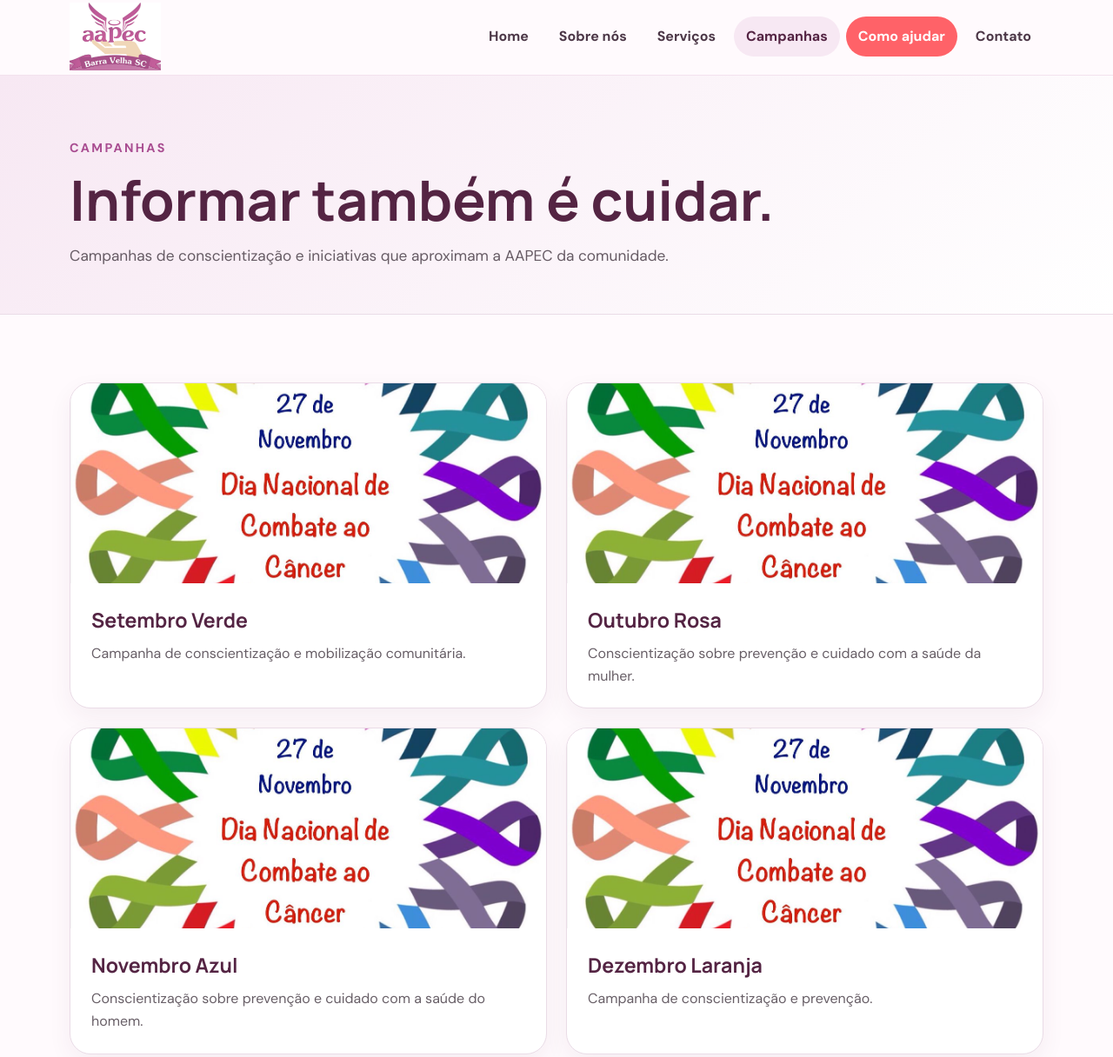
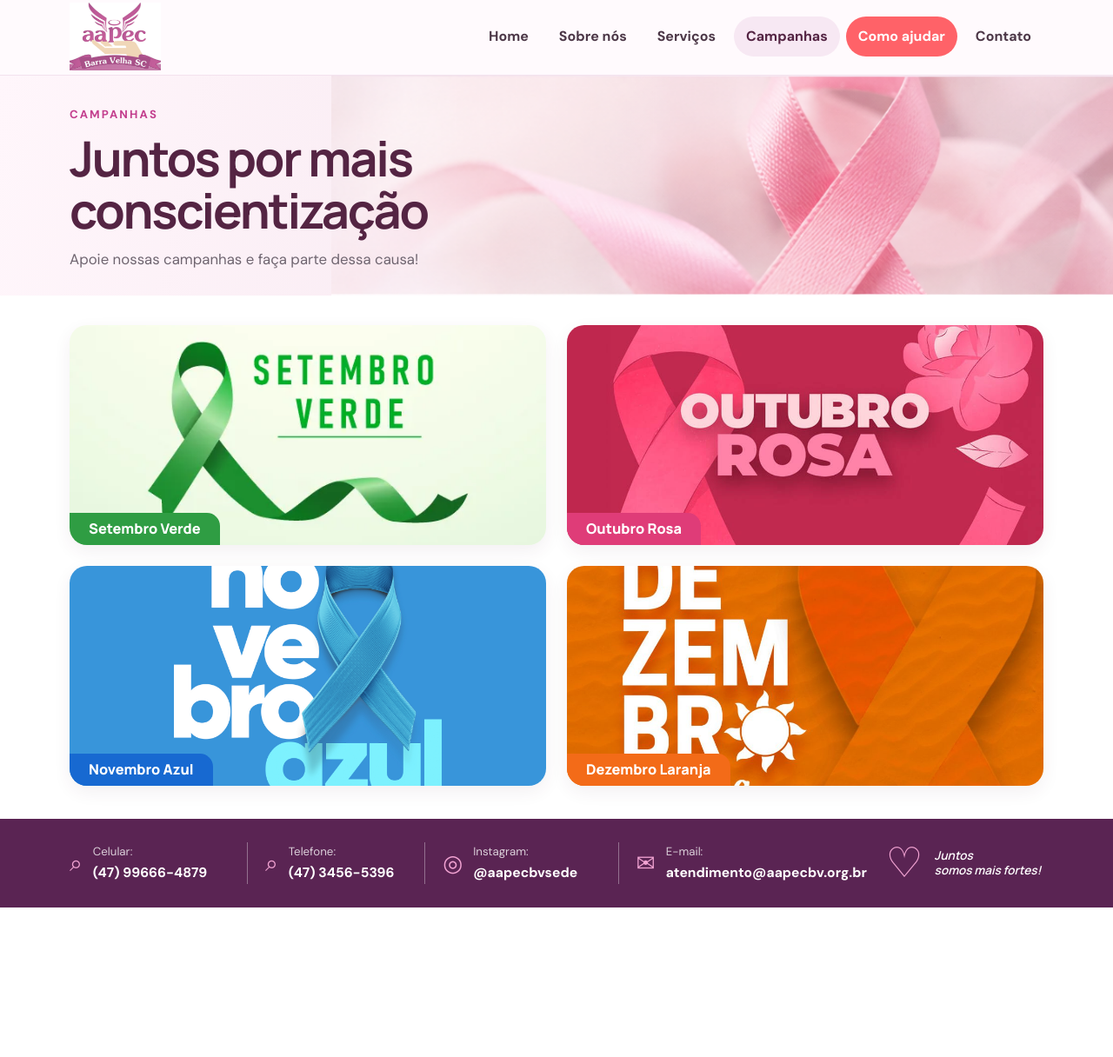
Before and after one commit to Skarlety-Goncalves/AAPEC, a plain HTML site: page paginas/campanhas.html in a window 1280 px wide. Shown: the part 2-1218 px from the top of the page at 87% size. After the commit the page ends 1046 px from the top, so only its background shows below. Drawn offline with Linux system fonts and the light colour scheme.

Commit message:
Add files via upload
atualização do site AAPEC

```diff
--- a/css/style.css
+++ b/css/style.css
@@ -29,7 +29,37 @@ a{color:inherit;text-decoration:none}img{max-width:100%;display:block}button,inp
 
 .campaign-grid{display:grid;grid-template-columns:repeat(2,1fr);gap:22px}.campaign{overflow:hidden;background:#fff;border:1px solid var(--borda);border-radius:24px;box-shadow:0 10px 28px rgba(84,36,67,.06);transition:.2s}.campaign:hover{transform:translateY(-4px);box-shadow:var(--sombra)}.campaign img{width:100%;height:230px;object-fit:cover}.campaign-body{padding:24px}.campaign-body h3{font-family:Manrope;color:var(--rosa-escuro);font-size:1.45rem;margin-bottom:7px}.campaign-body p{color:#685f67}.address{display:block;margin-top:13px;padding:9px 12px;background:var(--rosa-claro);border-radius:10px;color:var(--rosa-escuro);font-weight:700;font-size:.92rem}.campaign-link{display:block}
 
+/* CAMPANHAS — somente as quatro artes, com os meses correspondentes */
+.campaigns-only{padding:72px 0 88px;background:var(--creme);min-height:calc(100vh - 170px)}
+.campaign-photo-grid{display:grid;grid-template-columns:repeat(2,minmax(0,1fr));gap:28px}
+.campaign-photo{margin:0;background:#fff;border:1px solid var(--borda);border-radius:24px;overflow:hidden;box-shadow:0 12px 30px rgba(84,36,67,.08)}
+.campaign-photo img{width:100%;aspect-ratio:4/3;object-fit:cover;display:block}
+.campaign-photo figcaption{font-family:Manrope,Arial,sans-serif;font-size:1.35rem;font-weight:800;color:var(--rosa-escuro);padding:16px 22px 18px;text-align:center}
+
 .footer{background:#311b2b;color:#fff;margin-top:50px;padding-top:55px}.footer-grid{display:grid;grid-template-columns:1.3fr .7fr 1fr;gap:40px;padding-bottom:42px}.footer-logo{width:105px;background:#fff;border-radius:12px;padding:4px;margin-bottom:14px}.footer p{color:rgba(255,255,255,.7);max-width:390px}.footer h3{font-family:Manrope;margin-bottom:14px}.footer ul{list-style:none;display:grid;gap:9px}.footer li,.footer a{color:rgba(255,255,255,.7)}.footer a:hover{color:#fff}.footer-bottom{border-top:1px solid rgba(255,255,255,.12);padding:20px 0;color:rgba(255,255,255,.5);font-size:.9rem}
 
 @media(max-width:850px){.menu-btn{display:block}.nav-links{position:absolute;top:88px;left:0;right:0;background:#fff;border-bottom:1px solid var(--borda);display:none;flex-direction:column;align-items:stretch;padding:15px 4%;box-shadow:0 12px 25px rgba(0,0,0,.06)}.nav-links.open{display:flex}.nav-links a{border-radius:10px}.grid{grid-template-columns:repeat(2,1fr)}.destaque,.two-col,.contact-grid{grid-template-columns:1fr}.destaque>div{padding:38px}.destaque img{min-height:300px}.footer-grid{grid-template-columns:1fr 1fr}.cta{flex-direction:column;align-items:flex-start}}
-@media(max-width:560px){.navbar{min-height:78px}.nav-links{top:78px}.logo{width:90px}.hero{min-height:590px}.hero-content{padding:60px 0}.hero h1{font-size:2.8rem}.section{padding:60px 0}.grid,.campaign-grid,.footer-grid{grid-template-columns:1fr}.destaque>div{padding:30px}.destaque img{min-height:260px}.cta{padding:34px 25px}}
+@media(max-width:560px){.campaign-photo-grid{grid-template-columns:1fr}.navbar{min-height:78px}.nav-links{top:78px}.logo{width:90px}.hero{min-height:590px}.hero-content{padding:60px 0}.hero h1{font-size:2.8rem}.section{padding:60px 0}.grid,.campaign-grid,.footer-grid{grid-template-columns:1fr}.destaque>div{padding:30px}.destaque img{min-height:260px}.cta{padding:34px 25px}}
+
+/* CAMPANHAS — versão final inspirada no layout aprovado */
+.campaign-page{background:#fff}
+.campaign-hero{position:relative;min-height:235px;overflow:hidden;background:linear-gradient(100deg,#fff6fb 0%,#f8e9f1 54%,#f4dfe9 100%)}
+.campaign-hero-bg{position:absolute;inset:0;background-image:url('../img/hero-campanhas.png');background-size:auto 100%;background-position:right center;background-repeat:no-repeat;opacity:.96}
+.campaign-hero-content{position:relative;z-index:2;padding:34px 0 28px}
+.campaign-eyebrow{font-size:.82rem;letter-spacing:.16em;font-weight:800;color:#c33f8e;margin-bottom:10px}
+.campaign-hero h1{font-family:Manrope,Arial,sans-serif;font-size:clamp(2.3rem,4.5vw,3.5rem);line-height:1.08;letter-spacing:-.04em;color:var(--rosa-escuro);margin-bottom:12px}
+.campaign-hero-content>p:last-child{font-size:1.05rem;color:#6f6570}
+.campaigns-showcase{padding:34px 0 38px;background:#fff}
+.campaign-photo-grid-final{display:grid;grid-template-columns:repeat(2,minmax(0,1fr));gap:24px}
+.campaign-photo-final{position:relative;display:block;height:253px;margin:0;border:0;border-radius:20px;overflow:hidden;background:#fff;box-shadow:0 7px 20px rgba(84,36,67,.07);transition:transform .2s,box-shadow .2s}
+.campaign-photo-final:hover{transform:translateY(-3px);box-shadow:0 13px 28px rgba(84,36,67,.12)}
+.campaign-photo-final img{width:100%;height:100%;object-fit:cover;display:block}
+.campaign-label{position:absolute;left:0;bottom:0;padding:10px 22px 11px;border-radius:0 15px 0 0;color:#fff;font-family:Manrope,Arial,sans-serif;font-size:1.02rem;font-weight:800;line-height:1;background:rgba(84,36,67,.88)}
+.label-green{background:#2f9d43}.label-pink{background:#df3c78}.label-blue{background:#1769d1}.label-orange{background:#f36b18}
+.footer-campaign{margin-top:0;padding:27px 0;background:#5a2453}
+.footer-contact-row{display:grid;grid-template-columns:1fr 1fr 1.1fr 1.55fr 1fr;align-items:center;gap:20px}
+.footer-contact-item{display:flex;align-items:center;gap:12px;min-width:0;color:#fff}
+.footer-contact-item+.footer-contact-item{border-left:1px solid rgba(255,255,255,.35);padding-left:20px}
+.footer-contact-item small{display:block;color:rgba(255,255,255,.78);font-size:.83rem;margin-bottom:1px}.footer-contact-item strong,.footer-contact-item a{color:#fff;font-size:.98rem}.footer-icon{font-size:1.65rem;color:#f1a3d2;line-height:1}.footer-message{display:flex;align-items:center;justify-content:center;gap:13px;color:#f1a3d2;font-size:3rem;line-height:1}.footer-message span{font-family:Manrope,Arial,sans-serif;font-size:.85rem;font-style:italic;color:#fff;line-height:1.25}
+@media(max-width:850px){.campaign-hero-bg{opacity:.55}.campaign-photo-grid-final{gap:18px}.footer-contact-row{grid-template-columns:1fr 1fr}.footer-contact-item+.footer-contact-item{border-left:0;padding-left:0}.footer-message{justify-content:flex-start;grid-column:1/-1}}
+@media(max-width:560px){.campaign-hero{min-height:300px}.campaign-hero-bg{opacity:.25;background-size:auto 100%;background-position:center right}.campaign-hero-content{padding:50px 0 42px}.campaign-hero h1{font-size:2.45rem}.campaign-photo-grid-final{grid-template-columns:1fr}.campaign-photo-final{height:auto;aspect-ratio:16/9}.footer-contact-row{grid-template-columns:1fr}.footer-contact-item+.footer-contact-item{padding-left:0}.footer-message{grid-column:auto}}
--- a/paginas/campanhas.html
+++ b/paginas/campanhas.html
@@ -1,15 +1,91 @@
-<!DOCTYPE html><html lang="pt-BR"><head><meta charset="UTF-8"><meta name="viewport" content="width=device-width,initial-scale=1.0"><title>AAPEC | Campanhas</title><link rel="stylesheet" href="../css/style.css"></head><body>
-<header class="header"><div class="container navbar"><a class="logo-link" href="../index.html" aria-label="AAPEC - Página inicial"><img class="logo" src="../img/logo-aapec.png" alt="AAPEC Barra Velha SC"></a><button class="menu-btn" aria-label="Abrir menu" aria-expanded="false">☰</button><nav><ul class="nav-links"><li><a href="../index.html">Home</a></li><li><a href="sobre.html">Sobre nós</a></li><li><a href="servicos.html">Serviços</a></li><li><a class="active" href="campanhas.html">Campanhas</a></li><li><a class="nav-destaque" href="ajudar.html">Como ajudar</a></li><li><a href="contato.html">Contato</a></li></ul></nav></div></header>
-<main><section class="page-hero"><div class="container"><p class="eyebrow" style="color:var(--rosa)">Campanhas</p><h1 class="page-title">Informar também é cuidar.</h1><p>Campanhas de conscientização e iniciativas que aproximam a AAPEC da comunidade.</p></div></section><section class="section"><div class="container"><div class="campaign-grid">
-<a class="campaign campaign-link" href="#setembro"><img src="../img/projeto-2.jpg" alt="Campanha de conscientização"><div class="campaign-body"><h3>Setembro Verde</h3><p>Campanha de conscientização e mobilização comunitária.</p></div></a>
-<a class="campaign campaign-link" href="#outubro"><img src="../img/projeto-2.jpg" alt="Campanha Outubro Rosa"><div class="campaign-body"><h3>Outubro Rosa</h3><p>Conscientização sobre prevenção e cuidado com a saúde da mulher.</p></div></a>
-<a class="campaign campaign-link" href="#novembro"><img src="../img/projeto-2.jpg" alt="Campanha Novembro Azul"><div class="campaign-body"><h3>Novembro Azul</h3><p>Conscientização sobre prevenção e cuidado com a saúde do homem.</p></div></a>
-<a class="campaign campaign-link" href="#dezembro"><img src="../img/projeto-2.jpg" alt="Campanha Dezembro Laranja"><div class="campaign-body"><h3>Dezembro Laranja</h3><p>Campanha de conscientização e prevenção.</p></div></a>
-<a class="campaign campaign-link" href="https://www.instagram.com/brechoaapec?stkn=MTY1N3hiMWp0Y203dg==" target="_blank" rel="noopener"><img src="../img/projeto-1.jpg" alt="Brechó AAPEC"><div class="campaign-body"><h3>Brechó AAPEC</h3><p>Conheça o Brechó AAPEC e acompanhe as novidades pelo Instagram.</p><span class="address">Av. Santa Catarina, 1377 - Itingá I, Barra Velha - SC, 88390-000</span><span class="address">Abrir Instagram do Brechó →</span></div></a>
-</div></div></section>
-<section class="section clara" id="setembro"><div class="container section-cabecalho"><p class="eyebrow">Setembro Verde</p><h2>Conscientização e mobilização</h2><p>Espaço para apresentar detalhes, ações e informações da campanha.</p></div></section>
-<section class="section" id="outubro"><div class="container section-cabecalho"><p class="eyebrow">Outubro Rosa</p><h2>Prevenção e cuidado</h2><p>Espaço para apresentar detalhes, ações e informações da campanha.</p></div></section>
-<section class="section clara" id="novembro"><div class="container section-cabecalho"><p class="eyebrow">Novembro Azul</p><h2>Informação e prevenção</h2><p>Espaço para apresentar detalhes, ações e informações da campanha.</p></div></section>
-<section class="section" id="dezembro"><div class="container section-cabecalho"><p class="eyebrow">Dezembro Laranja</p><h2>Conscientização</h2><p>Espaço para apresentar detalhes, ações e informações da campanha.</p></div></section>
-</main>
-<footer class="footer"><div class="container footer-grid"><div><img class="footer-logo" src="../img/logo-aapec.png" alt="Logo AAPEC"><p>Associação de Assistência aos Portadores e Ex-Portadores de Câncer.</p><p style="margin-top:10px">Barra Velha - SC</p></div><div><h3>Navegação</h3><ul><li><a href="../index.html">Home</a></li><li><a href="sobre.html">Sobre nós</a></li><li><a href="servicos.html">Serviços</a></li><li><a href="campanhas.html">Campanhas</a></li><li><a href="ajudar.html">Como ajudar</a></li><li><a href="contato.html">Contato</a></li></ul></div><div><h3>Contato</h3><ul><li>Celular: <a href="tel:+5547996664879">(47) 99666-4879</a></li><li>Telefone: <a href="tel:+554734565396">(47) 3456-5396</a></li><li>Instagram: <a href="https://www.instagram.com/aapecbvsede/" target="_blank" rel="noopener">@aapecbvsede</a></li><li>E-mail: <a href="mailto:atendimento@aapecbv.org.br">atendimento@aapecbv.org.br</a></li></ul></div></div><div class="container footer-bottom">© <span class="ano-atual"></span> AAPEC • Projeto acadêmico de redesign institucional.</div></footer><script src="../js/script.js"></script></body></html>
+<!DOCTYPE html>
+<html lang="pt-BR">
+<head>
+  <meta charset="UTF-8">
+  <meta name="viewport" content="width=device-width, initial-scale=1.0">
+  <meta name="description" content="Campanhas de conscientização da AAPEC.">
+  <title>AAPEC | Campanhas</title>
+  <link rel="stylesheet" href="../css/style.css">
+</head>
+<body class="campaign-page">
+  <header class="header">
+    <div class="container navbar">
+      <a class="logo-link" href="../index.html" aria-label="AAPEC - Página inicial">
+        <img class="logo" src="../img/logo-aapec.png" alt="AAPEC Barra Velha SC">
+      </a>
+      <button class="menu-btn" aria-label="Abrir menu" aria-expanded="false">☰</button>
+      <nav>
+        <ul class="nav-links">
+          <li><a href="../index.html">Home</a></li>
+          <li><a href="sobre.html">Sobre nós</a></li>
+          <li><a href="servicos.html">Serviços</a></li>
+          <li><a class="active" href="campanhas.html">Campanhas</a></li>
+          <li><a class="nav-destaque" href="ajudar.html">Como ajudar</a></li>
+          <li><a href="contato.html">Contato</a></li>
+        </ul>
+      </nav>
+    </div>
+  </header>
+
+  <main>
+    <section class="campaign-hero">
+      <div class="campaign-hero-bg" aria-hidden="true"></div>
+      <div class="container campaign-hero-content">
+        <p class="campaign-eyebrow">CAMPANHAS</p>
+        <h1>Juntos por mais<br>conscientização</h1>
+        <p>Apoie nossas campanhas e faça parte dessa causa!</p>
+      </div>
+    </section>
+
+    <section class="campaigns-showcase">
+      <div class="container">
+        <div class="campaign-photo-grid campaign-photo-grid-final">
+          <a class="campaign-photo campaign-photo-final" href="#setembro-verde" aria-label="Setembro Verde">
+            <img src="../img/campanha-setembro-verde.webp?v=3" alt="Campanha Setembro Verde">
+            <span class="campaign-label label-green">Setembro Verde</span>
+          </a>
+
+          <a class="campaign-photo campaign-photo-final" href="#outubro-rosa" aria-label="Outubro Rosa">
+            <img src="../img/campanha-outubro-rosa.jpg?v=3" alt="Campanha Outubro Rosa">
+            <span class="campaign-label label-pink">Outubro Rosa</span>
+          </a>
+
+          <a class="campaign-photo campaign-photo-final" href="#novembro-azul" aria-label="Novembro Azul">
+            <img src="../img/campanha-novembro-azul.jpg?v=3" alt="Campanha Novembro Azul">
+            <span class="campaign-label label-blue">Novembro Azul</span>
+          </a>
+
+          <a class="campaign-photo campaign-photo-final" href="#dezembro-laranja" aria-label="Dezembro Laranja">
+            <img src="../img/campanha-dezembro-laranja.jpeg?v=3" alt="Campanha Dezembro Laranja">
+            <span class="campaign-label label-orange">Dezembro Laranja</span>
+          </a>
+        </div>
+      </div>
+    </section>
+  </main>
+
+  <footer class="footer footer-campaign">
+    <div class="container footer-contact-row">
+      <div class="footer-contact-item">
+        <span class="footer-icon">⌕</span>
+        <div><small>Celular:</small><strong>(47) 99666-4879</strong></div>
+      </div>
+      <div class="footer-contact-item">
+        <span class="footer-icon">⌕</span>
+        <div><small>Telefone:</small><strong>(47) 3456-5396</strong></div>
+      </div>
+      <div class="footer-contact-item">
+        <span class="footer-icon">◎</span>
+        <div><small>Instagram:</small><a href="https://www.instagram.com/aapecbvsede/" target="_blank" rel="noopener"><strong>@aapecbvsede</strong></a></div>
+      </div>
+      <div class="footer-contact-item">
+        <span class="footer-icon">✉</span>
+        <div><small>E-mail:</small><a href="mailto:atendimento@aapecbv.org.br"><strong>atendimento@aapecbv.org.br</strong></a></div>
+      </div>
+      <div class="footer-message">♡ <span>Juntos<br>somos mais fortes!</span></div>
+    </div>
+  </footer>
+
+  <script src="../js/script.js"></script>
+</body>
+</html>
```
Also changed, not shown: index.html (+1 -1 lines), img/campanha-dezembro-laranja.jpeg (added), img/campanha-novembro-azul.jpg (added), img/campanha-outubro-rosa.jpg (added), img/campanha-setembro-verde.webp (added), img/hero-campanhas.png (added), 1 other file.
